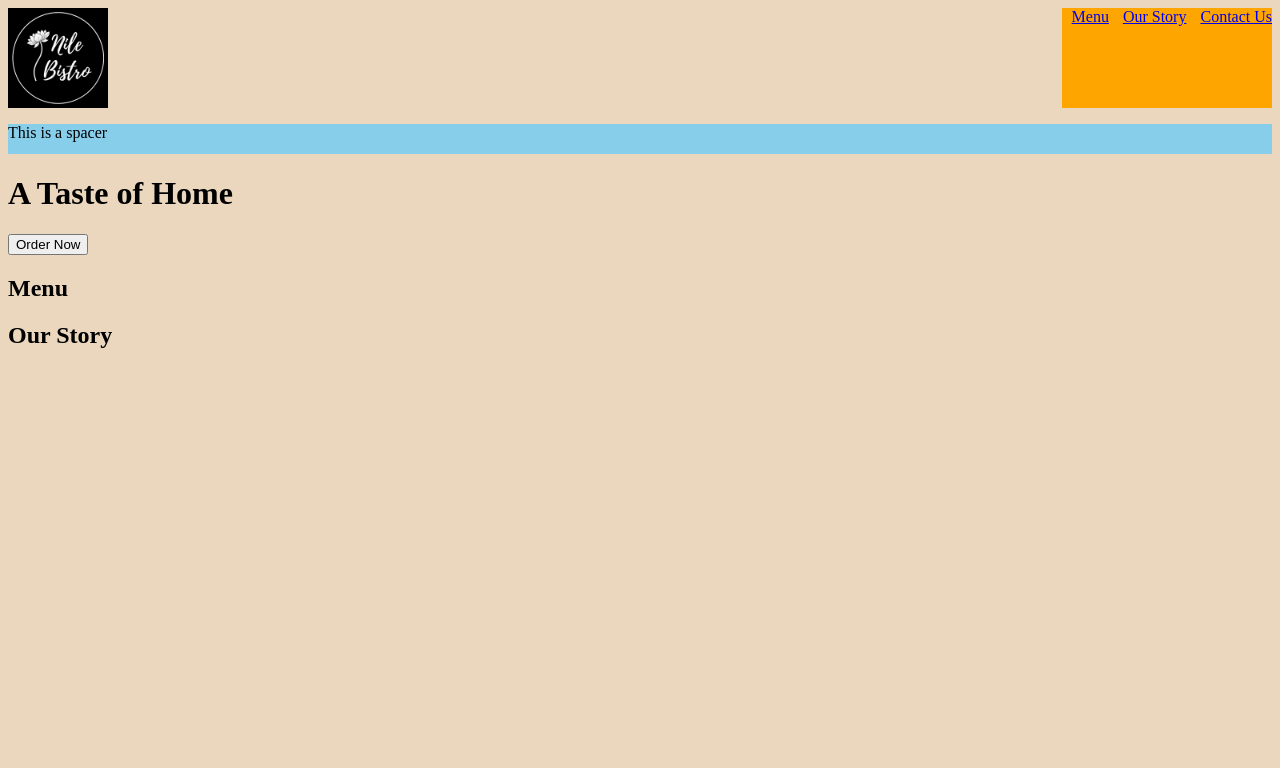
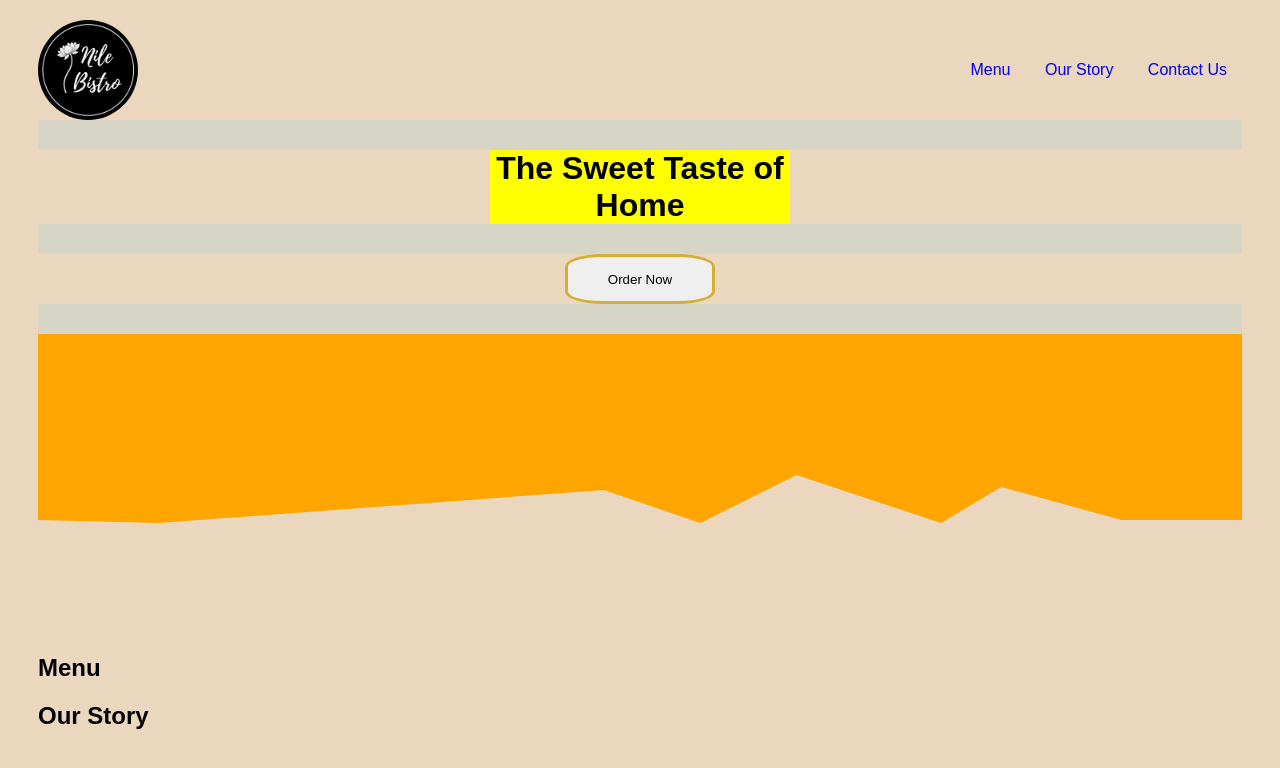
Before and after one commit to AA-Ibrahim/nileBistro, a plain HTML site: page index.html in a window 1280 px wide. Drawn offline with Linux system fonts and the light colour scheme.

Commit message:
layout skeleton

```diff
--- a/index.html
+++ b/index.html
@@ -10,22 +10,29 @@
         <header>
             <div class="bar">
                 <img class="logo" src="images/logo.png">
+
                 <nav class="nav-bar">
                     <a class="menu-link" href="menu.html">Menu</a>
                     <a class="menu-link" href="story.html">Our Story</a>
                     <a class="menu-link" href="contact.html">Contact Us</a>
                 </nav>
+
             </div>
-            <div class="spacer">
-                <p>This is a spacer</p>
-            </div>
-            <div class="intro">
-                <h1>
-                    A Taste of Home
-                </h1>
-                <button class="cta">Order Now</button>
-            </div>
+
+            <div class="spacer"></div>
+
+            <h1 id="intro">
+                The Sweet Taste of Home
+            </h1>
+
+            <div class="spacer"></div>
+
+            <button class="cta">Order Now</button>
+
+            <div class="spacer"></div>
         </header>
+
+        <div class="polygon"></div>
 
         <section id="menu">
             <div class="text">
--- a/style.css
+++ b/style.css
@@ -6,32 +6,35 @@
 
 body {
     background-color: var(--beige);
-}
-
-#hero {
-    background-color: yellow;
+    margin-top: 20px;
+    padding-left: 30px;
+    padding-right: 30px;
+    font-family: 'Papyrus', 'Arial';
 }
 
 .bar {
     display: flex;
     justify-content:space-between;
+    align-items: center;
 }
 
 .logo {
     display: inline-block;
     align-items: left;
     width: 100px;
+    border-radius: 50%;
 }
 
 .nav-bar  {
     display: inline-block;
     justify-items: right;
-    background-color: orange;
 }
 
-.menu-link{
-    padding-left: 10px;
-    padding-right: 10 px;
+.menu-link {
+    text-decoration: none;
+    text-decoration-color: var(--beige);
+    padding-left: 15px;
+    padding-right: 15px;
 }
 
 header {
@@ -40,9 +43,34 @@ header {
 
 .spacer {
     background-color: skyblue;
+    opacity: 20%;
     width: 100%;
     height: 30px;
 }
 
-.intro {
+#intro {
+    display: block;
+    width: 300px;
+    background-color: yellow;
+    margin: auto;
+    text-align: center;
 }
+
+.cta {
+    display: block;
+    margin: auto;
+    width: 150px;
+    height: 50px;
+    border-radius: 25%;
+    border-color: var(--gold);
+    box-shadow: none;
+    border-width: 3px;
+    border-style: solid;
+}
+
+.polygon {
+    background-color: orange;
+    width: 100%;
+    height: 300px;
+    clip-path: polygon(0% 0%, 100% 0%, 100% 62%, 90% 62%, 80% 51%, 75% 63%, 63% 47%, 55% 63%, 47% 52%, 10% 63%, 0% 62%);
+}
```
